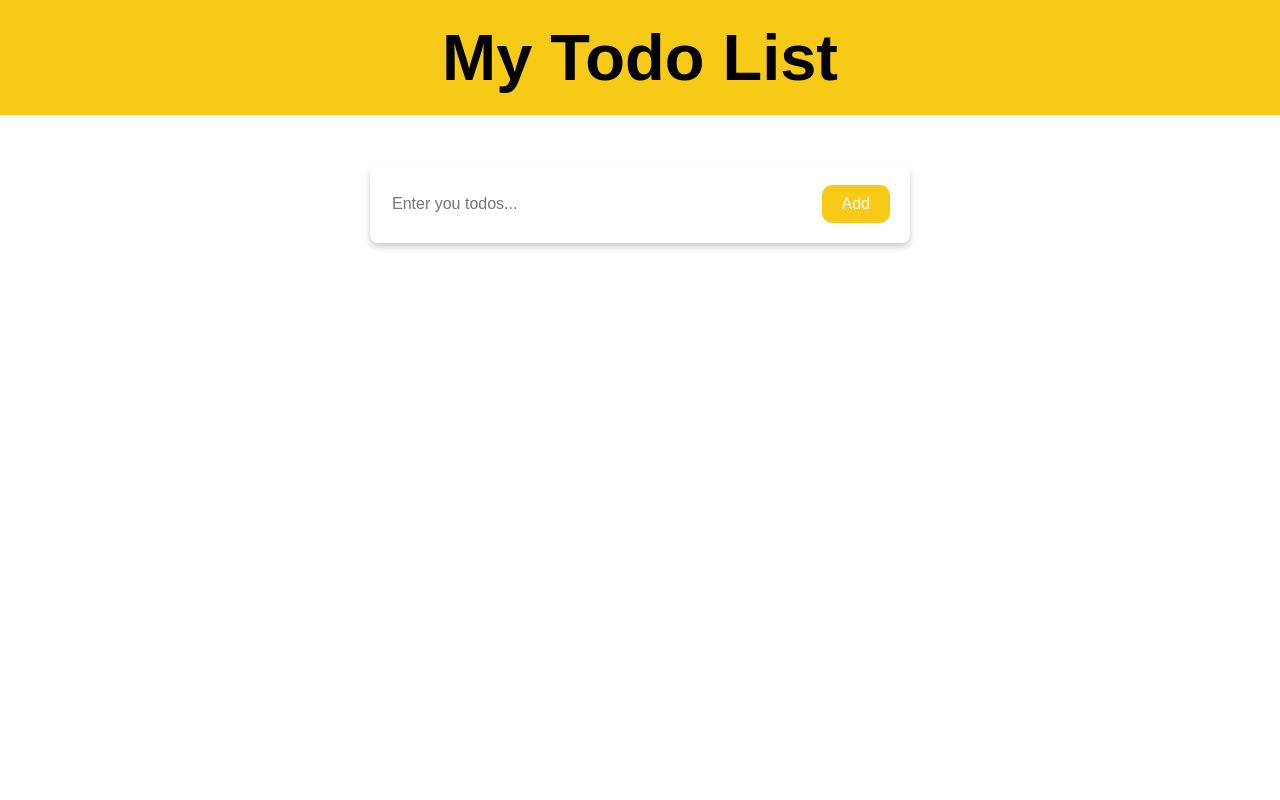
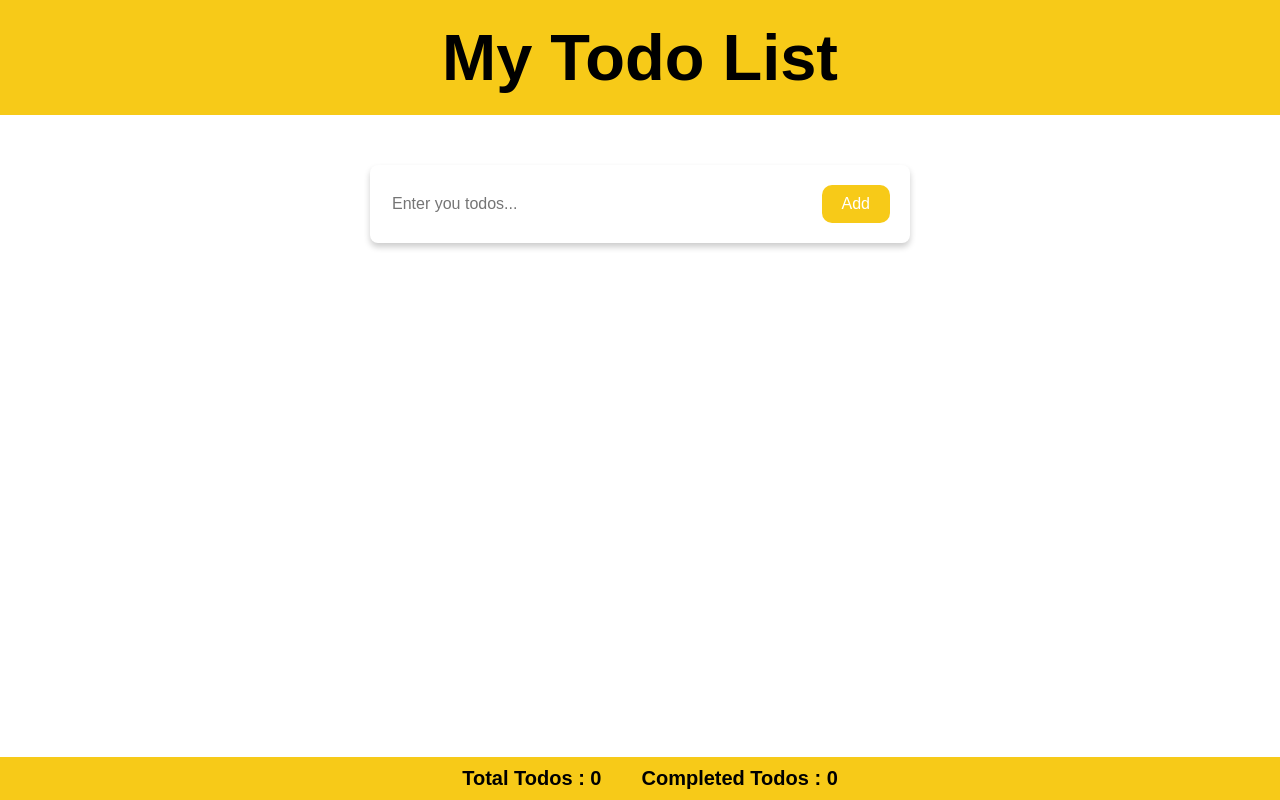
Before and after one commit to akimmk/to-do-list, a React (Vite) app in the folder todoapp/: page / in a window 1280 px wide. Built offline with nearby package versions, Linux system fonts and the light colour scheme.

Commit message:
footer add

```diff
--- /dev/null
+++ b/todoapp/src/component/Footer.jsx
@@ -0,0 +1,10 @@
+import styles from "./style/footer.module.css";
+
+export default function Footer({totalTodos, completedTodos}) {
+  return (
+    <div className={styles.footer}>
+      <span className={styles.items}>Total Todos : {totalTodos}</span>
+      <span className={styles.items}>Completed Todos : {completedTodos}</span>
+    </div>
+  );
+}
--- a/todoapp/src/component/Todo.jsx
+++ b/todoapp/src/component/Todo.jsx
@@ -1,13 +1,17 @@
 import { useState } from "react";
 import Form from "./Form";
 import TodoList from "./Todolist";
+import Footer from "./Footer";
 
 export default function Todo() {
   const [todos, setTodos] = useState([]);
+  const totalTodos = todos.length;
+  const completedTodos = todos.filter((todo) => todo.done).length;
   return (
     <div className="App">
       <Form todos={todos} setTodos={setTodos} />
       <TodoList todos={todos} setTodos={setTodos} />
+      <Footer totalTodos={totalTodos} completedTodos={completedTodos} />
     </div>
   );
 }
--- a/todoapp/src/component/Todolist.jsx
+++ b/todoapp/src/component/Todolist.jsx
@@ -2,9 +2,12 @@ import TodoItem from "./TodoItem";
 import styles from "./style/todolist.module.css";
 
 export default function TodoList({ todos, setTodos }) {
+  const sortedTodos = todos
+    .slice()
+    .sort((a, b) => Number(a.done) - Number(b.done));
   return (
     <div className={styles.container}>
-      {todos.map((item) => (
+      {sortedTodos.map((item) => (
         <TodoItem
           key={item.name}
           item={item}
--- /dev/null
+++ b/todoapp/src/component/style/footer.module.css
@@ -0,0 +1,13 @@
+.footer{
+    position: fixed;
+    bottom: 0;
+    width: 100%;
+    background-color: #f7ca18;
+    padding: 10px;
+    text-align: center;
+}
+.items{
+    font-weight: bold;
+    font-size: 20px;
+    padding: 20px;
+}
```
